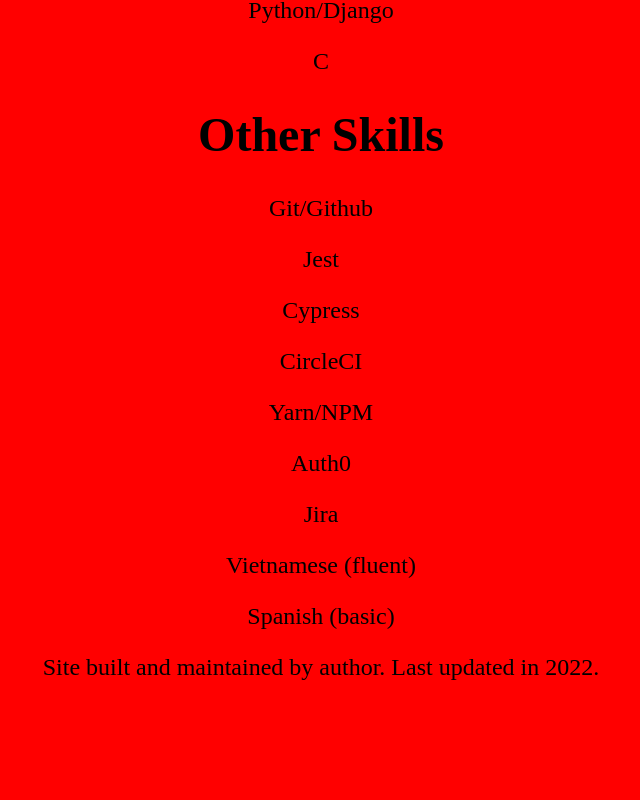
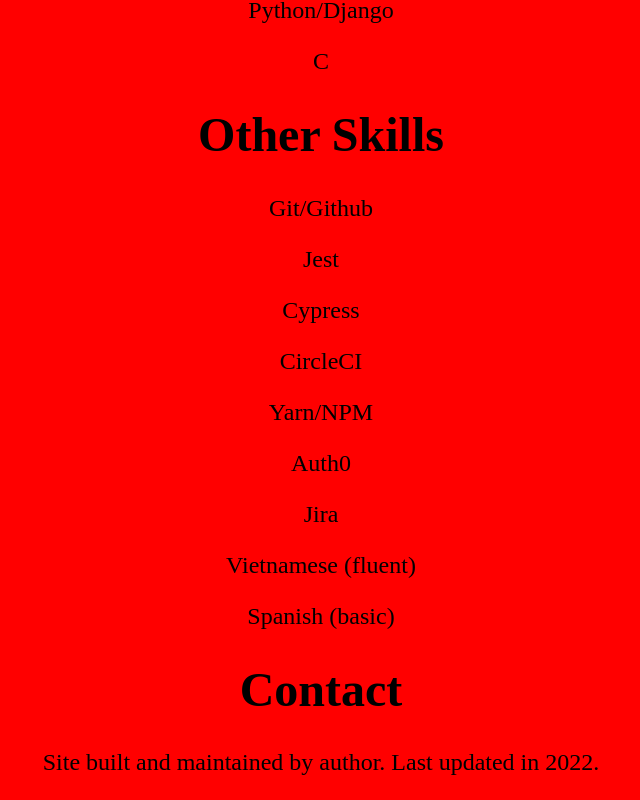
Before and after one commit to timOTdev/thDev3, a Next.js app: page / in a window 1280 px wide. Shown: the part 3508-4308 px from the top of the page, without its empty margins (319-959 px from the left). Before the commit the page ends 4213 px from the top, so only its background shows below. Built offline with nearby package versions, Linux system fonts and the light colour scheme.

Commit message:
Add Contact

```diff
--- /dev/null
+++ b/components/Contact.tsx
@@ -0,0 +1 @@
+export default () => <h1>Contact</h1>;
--- a/pages/index.tsx
+++ b/pages/index.tsx
@@ -4,6 +4,7 @@
 import Portfolio from '../components/Portfolio';
 import About from '../components/About';
 import Skills from '../components/Skills';
+import Contact from '../components/Contact';
 
 export default function Home() {
   return (
@@ -16,6 +17,7 @@
         <Portfolio />
         <About />
         <Skills />
+        <Contact />
       </Layout>
     </>
   );
```
